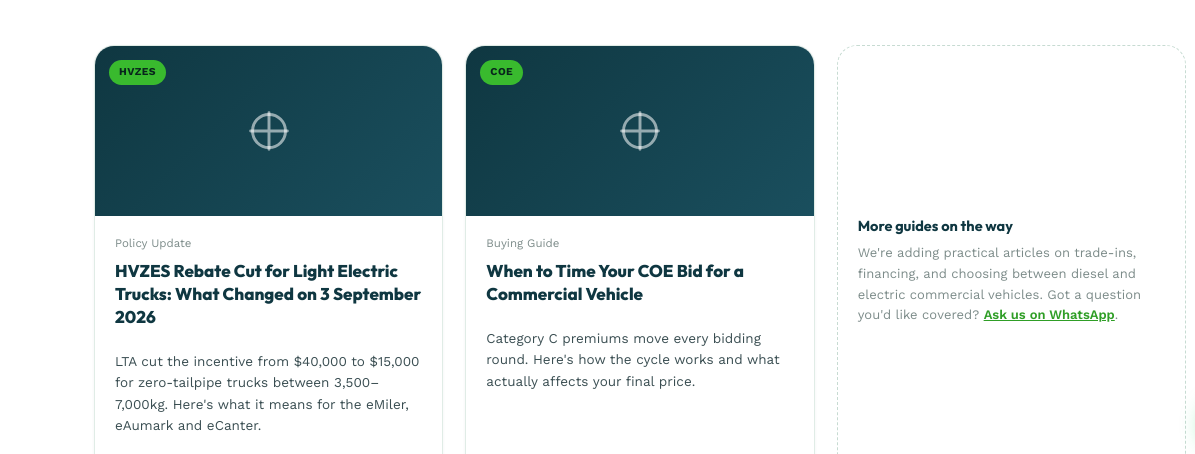
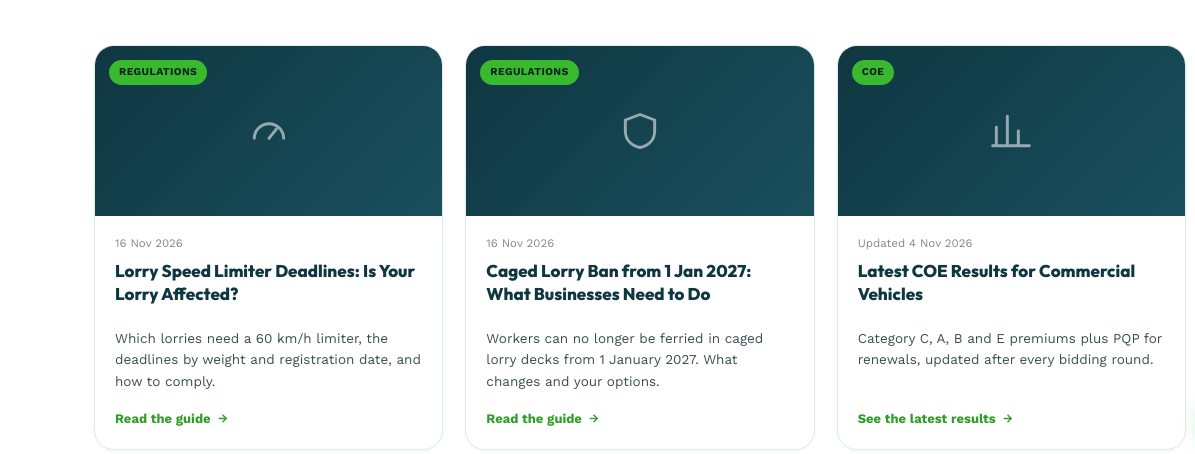
Before and after one commit to davidpeh74/SgCVhub, a plain HTML site: page blog.html in a window 1280 px wide. Shown: the part 325-779 px from the top of the page, 0-1195 px from the left. Drawn offline with nearby package versions, Linux system fonts and the light colour scheme.

Commit message:
Add files via upload

```diff
--- a/blog.html
+++ b/blog.html
@@ -6,12 +6,12 @@
 <title>Blog | SgCVhub — Commercial Vehicle Guides for Singapore Businesses</title>
 <meta name="description" content="COE timing, LTA registration, and buying guides for Singapore SMEs shopping for commercial vehicles — Foton, Mitsubishi Fuso, and Opel.">
 <meta property="og:title" content="Blog | SgCVhub">
-<meta property="og:description" content="COE timing, LTA registration, and buying guides for Singapore SMEs shopping for commercial vehicles.">
+<meta property="og:description" content="COE timing, LTA registration, and buying guides for Singapore SMEs shopping for commercial vehicles — Foton, Mitsubishi Fuso, and Opel.">
 <meta property="og:type" content="website">
 <meta property="og:url" content="https://www.sgcvhub.com/blog">
-<meta name="twitter:card" content="summary_large_image">
+<meta name="twitter:card" content="summary">
 <meta name="twitter:title" content="Blog | SgCVhub">
-<meta name="twitter:description" content="COE timing, LTA registration, and buying guides for Singapore SMEs shopping for commercial vehicles.">
+<meta name="twitter:description" content="COE timing, LTA registration, and buying guides for Singapore SMEs shopping for commercial vehicles — Foton, Mitsubishi Fuso, and Opel.">
 <link rel="preconnect" href="https://fonts.googleapis.com">
 <link rel="preconnect" href="https://fonts.gstatic.com" crossorigin>
 <link href="https://fonts.googleapis.com/css2?family=Outfit:wght@600;700;800;900&family=Work+Sans:wght@400;500;600;700&display=swap" rel="stylesheet">
@@ -135,15 +135,60 @@ html{overflow-x:hidden;}body{font-family:var(--font-body);background:var(--bg);c
   <p class="page-sub">Straight answers on COE timing, registration, and running a commercial fleet in Singapore. No fluff, no sales pitch — just what SME buyers actually need to know.</p>
 
   <div class="post-grid">
+    <a href="/blog/speed-limiter-deadline" class="post-card">
+      <div class="post-card-img">
+        <span class="post-cat">Regulations</span>
+        <svg viewBox="0 0 24 24" fill="none" stroke-linecap="round" stroke-linejoin="round"><path d="M4 16a8 8 0 1116 0"/><path d="M12 16l4-5"/></svg>
+      </div>
+      <div class="post-card-body">
+        <div class="post-date">16 Nov 2026</div>
+        <div class="post-title">Lorry Speed Limiter Deadlines: Is Your Lorry Affected?</div>
+        <p class="post-excerpt">Which lorries need a 60 km/h limiter, the deadlines by weight and registration date, and how to comply.</p>
+        <span class="post-read">Read the guide
+          <svg viewBox="0 0 24 24" fill="none" stroke="currentColor" stroke-width="2.4"><line x1="5" y1="12" x2="19" y2="12"/><polyline points="12 5 19 12 12 19"/></svg>
+        </span>
+      </div>
+    </a>
+
+    <a href="/blog/caged-lorry-ban" class="post-card">
+      <div class="post-card-img">
+        <span class="post-cat">Regulations</span>
+        <svg viewBox="0 0 24 24" fill="none" stroke-linecap="round" stroke-linejoin="round"><path d="M12 3l8 3v6c0 5-3.5 8-8 9-4.5-1-8-4-8-9V6z"/></svg>
+      </div>
+      <div class="post-card-body">
+        <div class="post-date">16 Nov 2026</div>
+        <div class="post-title">Caged Lorry Ban from 1 Jan 2027: What Businesses Need to Do</div>
+        <p class="post-excerpt">Workers can no longer be ferried in caged lorry decks from 1 January 2027. What changes and your options.</p>
+        <span class="post-read">Read the guide
+          <svg viewBox="0 0 24 24" fill="none" stroke="currentColor" stroke-width="2.4"><line x1="5" y1="12" x2="19" y2="12"/><polyline points="12 5 19 12 12 19"/></svg>
+        </span>
+      </div>
+    </a>
+
+    <a href="/coe-results" class="post-card">
+      <div class="post-card-img">
+        <span class="post-cat">COE</span>
+        <svg viewBox="0 0 24 24" fill="none" stroke-linecap="round" stroke-linejoin="round"><path d="M4 20V10M10 20V4M16 20v-8M22 20H2"/></svg>
+      </div>
+      <div class="post-card-body">
+        <div class="post-date">Updated 4 Nov 2026</div>
+        <div class="post-title">Latest COE Results for Commercial Vehicles</div>
+        <p class="post-excerpt">Category C, A, B and E premiums plus PQP for renewals, updated after every bidding round.</p>
+        <span class="post-read">See the latest results
+          <svg viewBox="0 0 24 24" fill="none" stroke="currentColor" stroke-width="2.4"><line x1="5" y1="12" x2="19" y2="12"/><polyline points="12 5 19 12 12 19"/></svg>
+        </span>
+      </div>
+    </a>
+
     <a href="/blog/hvzes-2026-revision" class="post-card">
       <div class="post-card-img">
-        <span class="post-cat">HVZES</span>
-        <svg viewBox="0 0 24 24" fill="none" stroke-linecap="round" stroke-linejoin="round"><path d="M12 2v20M2 12h20"/><circle cx="12" cy="12" r="9"/></svg>
+        <span class="post-cat">HVZES Policy Update</span>
+        <svg viewBox="0 0 24 24" fill="none" stroke-linecap="round" stroke-linejoin="round"><path d="M13 2L4 14h7l-1 8 9-12h-7z"/></svg>
       </div>
       <div class="post-card-body">
         <div class="post-date">Policy Update</div>
         <div class="post-title">HVZES Rebate Cut for Light Electric Trucks: What Changed on 3 September 2026</div>
-        <p class="post-excerpt">LTA cut the incentive from $40,000 to $15,000 for zero-tailpipe trucks between 3,500–7,000kg. Here's what it means for the eMiler, eAumark and eCanter.</p>
+        <p class="post-excerpt">Covers the LTA's reduction of the incentive for zero-tailpipe trucks in the 3,500&ndash;7,000kg range, and what it means for the eMiler, eAumark, and eCanter.</p>
         <span class="post-read">Read the guide
           <svg viewBox="0 0 24 24" fill="none" stroke="currentColor" stroke-width="2.4"><line x1="5" y1="12" x2="19" y2="12"/><polyline points="12 5 19 12 12 19"/></svg>
         </span>
@@ -171,6 +216,7 @@ html{overflow-x:hidden;}body{font-family:var(--font-body);background:var(--bg);c
     </div>
   </div>
 </div>
+
 
 <footer class="sgc-footer">
   <div class="sgc-foot-inner">
```
